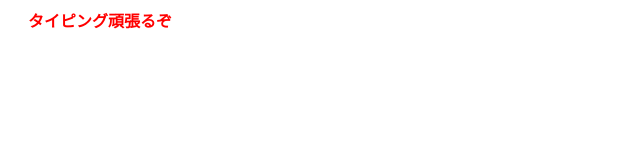
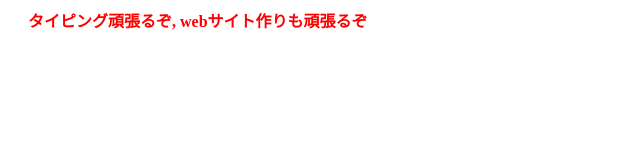
Before and after one commit to Yukiya-kitahara/20240429-test, a plain HTML site: page index.html in a window 1280 px wide. Shown: the whole page, without its empty margins (0-640 px from the left). Drawn offline with Linux system fonts and the light colour scheme.

Commit message:
Update index.html

```diff
--- a/index.html
+++ b/index.html
@@ -5,6 +5,6 @@
     <title>タイトル</title>
   </head>
   <body>
-　  <strong style="color: red">タイピング頑張るぞ</strong>
+　  <strong style="color: red">タイピング頑張るぞ, webサイト作りも頑張るぞ</strong>
   </body>
 </html>
```
